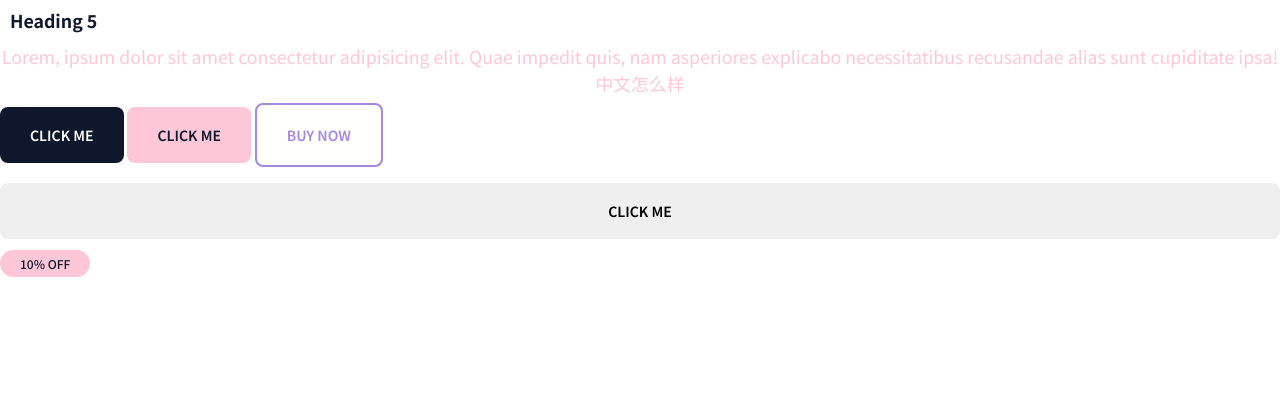
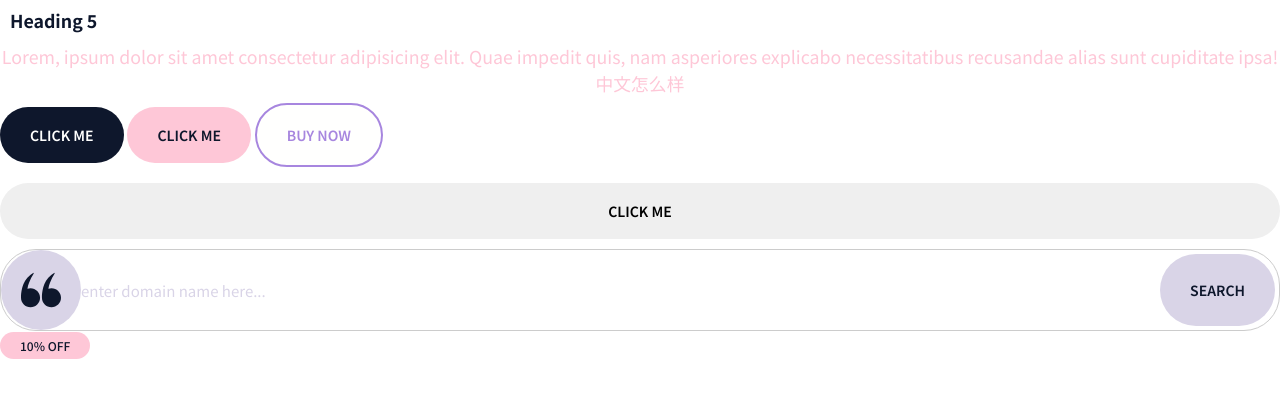
Before and after one commit to FishBookStudio/websitetest, a plain HTML site: page index.html in a window 1280 px wide. Shown: the part 386-784 px from the top of the page. Drawn offline with Linux system fonts and the light colour scheme.

Commit message:
build the input compotent

```diff
--- a/css/style.css
+++ b/css/style.css
@@ -6,6 +6,8 @@
     --color-secondary:#d9d4e7;
     --color-accent:#a786df;
     --color-text:#0e172c;
+    --color-border:#ccc;
+    --border-radius:36px;
 }
 html{
     /* 62.5% * 16px=10px */
@@ -119,7 +121,7 @@ a{
 }
 
 .icon-primary{
-    fill:var(--color-primary);
+    fill:var(--color-text);
 }
 .icon-container{
     background:var(--color-secondary);
@@ -134,7 +136,7 @@ a{
 
 /*buttons*/
 .btn{
-    border-radius: 8px;
+    border-radius: var(--border-radius);
     border: none;
     cursor: pointer;
     font-size: 1.707rem;
@@ -189,6 +191,33 @@ a{
     color:#fffffe;
 }
 
+
+
+/*inputs*/
+.input{
+    padding: 1.5rem 3.5rem;
+    border: 1px solid #ccc;
+    border-radius:var(--border-radius);
+    outline:0;
+    color:var(--color-text)
+}
+::placeholder{
+    color:#d9d4e7;
+    font-size:2rem;
+}
+.input-group{
+    border: 1px solid var(--color-border );
+    border-radius: var(--border-radius);
+    display:flex;
+}
+.input-group .input{
+    border:0;
+    flex-grow: 1;
+    padding-left: 0;
+}
+.input-group .btn{
+    margin:4px;
+}
 @media screen and (min-width:1024px) {
     body{
         font-size:1.707rem;
@@ -232,4 +261,8 @@ a{
     .btn{
         font-size:1.4rem;
     }
+    ::placeholder{
+        color:#d9d4e7;
+        font-size:1.5rem;
+    }
 }
--- a/index.html
+++ b/index.html
@@ -31,6 +31,20 @@
 
     <a href="#" class="btn btn--outline">buy now</a>
     <button class="btn btn--block">Click Me</button>
+
+    <div class="input-group">
+      <span class="icon-container">
+        <svg class="icon icon-primary">
+          <use xlink:href="images/sprite.svg#quotes"></use>
+        </svg>
+      </span>
+      <input
+        type="text"
+        class="input"
+        placeholder="enter domain name here..."
+      />
+      <button class="btn btn-purple">search</button>
+    </div>
     <sapn class="badge badge--primary badge--small">10% OFF</sapn>
   </body>
 </html>
```
Also changed, not shown: components/input.html (added, +9 -0 lines), 1 other file.
